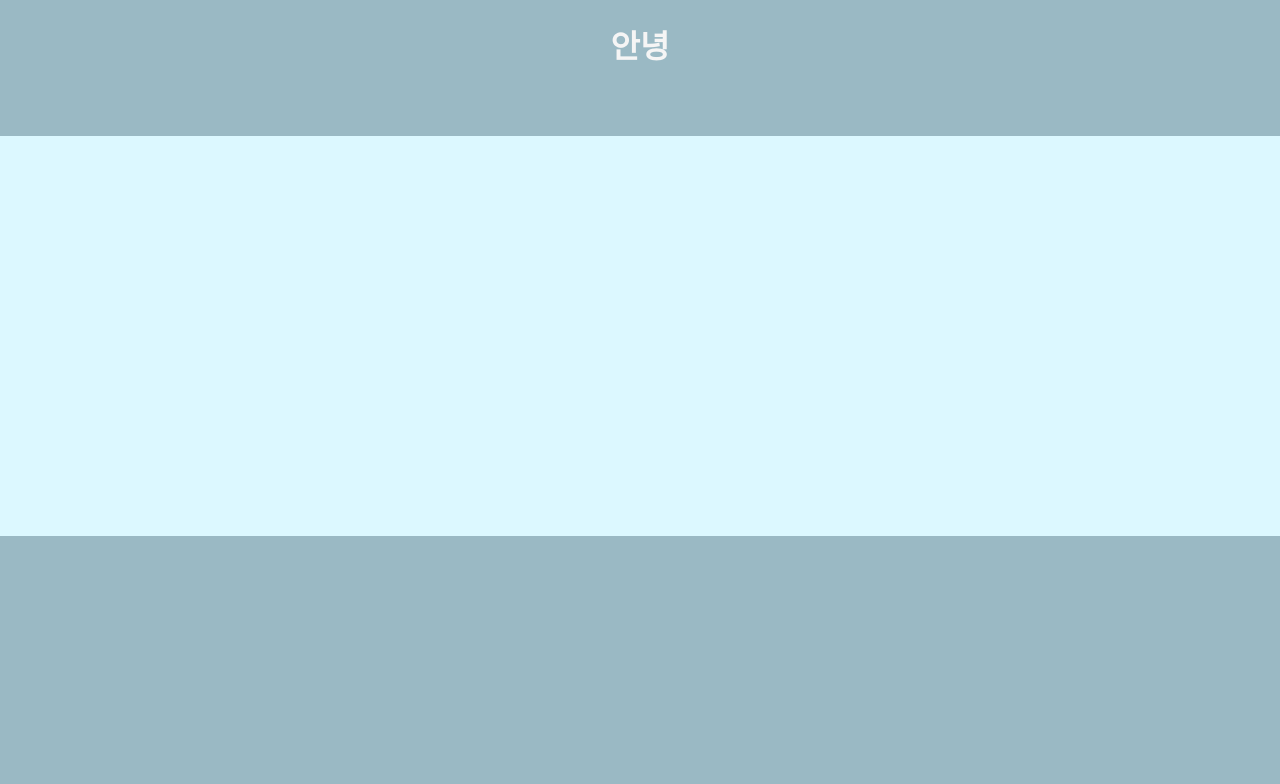
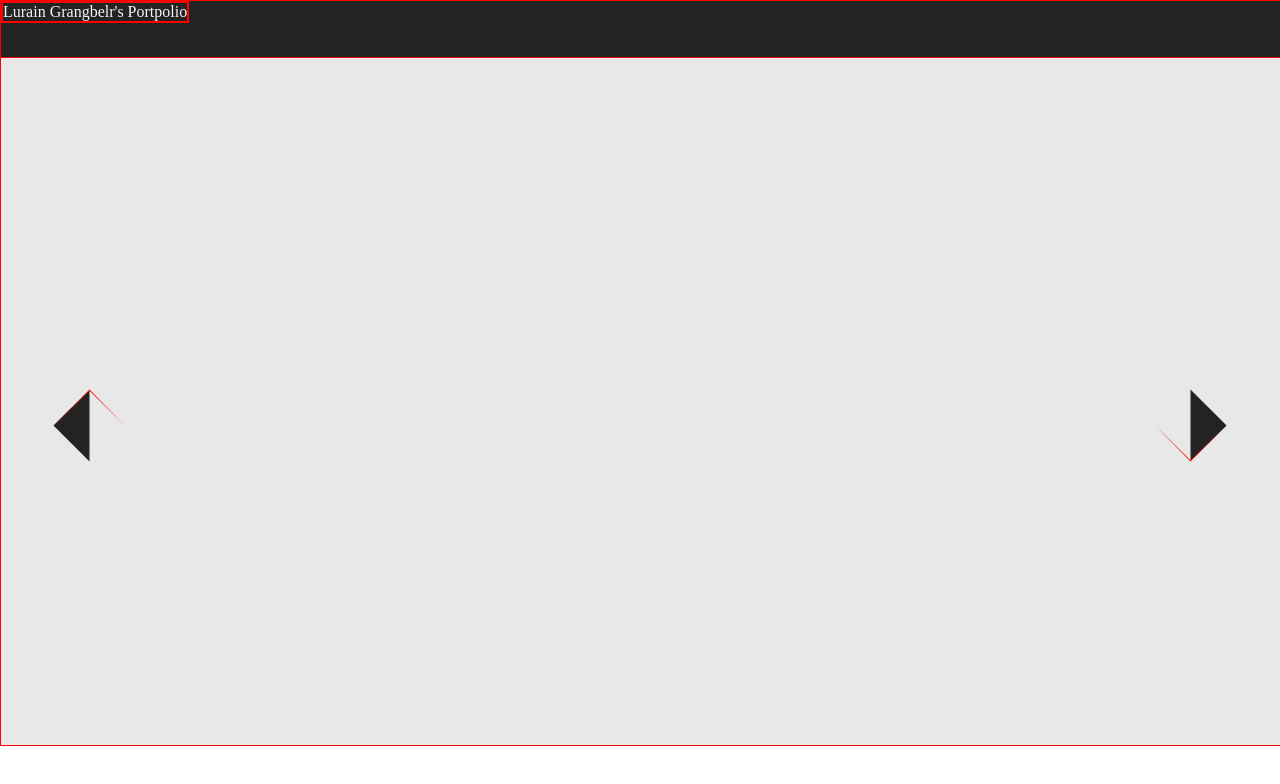
Before and after one commit to GrangbelrLurain/Project, a plain HTML site: page index.html in a window 1280 px wide. Drawn offline with Linux system fonts and the light colour scheme.

Commit message:
2018-03-09 #2 studing CSS3 well done.

```diff
--- a/index.css
+++ b/index.css
@@ -3,35 +3,60 @@ html,body {
   height: 100%;
   padding: 0px;
   margin: 0px;
-  overflow-y:hidden;
+  font-family: 'Nanum Brush Script', serif;
+  color: whitesmoke;
+  overflow-x:hidden;
 }
 @import url(http://fonts.googleapis.com/earlyaccess/nanumgothic.css);
 div {
- //   border : solid 1px red;
+ border : solid 1px red;*/
 }
 .header {
-    height: 17%;
-    background-color: rgb(154, 185, 196);
+    position: absolute;
+    height: 7%;
+    width: 100%;
+    background-color: #232323
 }
-.header .box{
-    margin: 500px, auto;
-    padding:30px,auto;
-    align-items: center;
-    overflow: hidden;
+.header .middle-box{
+  display:table-cell;
+  text-align:center;
+  vertical-align:middle;
 }
-.header .box h1{
-    text-align: center;
-    font-family: 'Nanum Brush Script', serif;
-    color: whitesmoke;
-    height: 100%;
-    width: 100%;
+.header .middle-box div{
+  display: inline-block;
+  margin: 0 auto;
 }
 .content {
     width: 100%;
-    height: 50%;
-    background-color: rgb(220, 248, 255);
+    height: 93%;
+    background-color: #E8E8E8
+  }
+
+.left-menu, .right-menu{
+  position: fixed;
+  display: block;
+  border-right:50px solid transparent; /*border의 성질을 이용해 오른쪽테두리만 투명으로 만든다. */
+  border-bottom:50px solid #232323; /*border를 사용해 두께를 만든다.*/
+  -webkit-transition: 1s;
+  transition: 1s;
+  top:50%;
 }
-.footer {
-    height: 33%;
-    background-color: rgb(154, 185, 196);
+.left-menu:hover, .right-menu:hover{
+  border-bottom:50px solid #E8E8E8;
 }
+.left-menu{
+  left:5%;
+  transform:rotate(45deg);
+  -ms-transform:rotate(45deg);
+  -webkit-transform:rotate(45deg);
+  -moz-transform:rotate(45deg);
+  -o-transform:rotate(45deg);
+}
+.right-menu{
+  right:5%;
+  transform:rotate(225deg);
+  -ms-transform:rotate(225deg);
+  -webkit-transform:rotate(225deg);
+  -moz-transform:rotate(225deg);
+  -o-transform:rotate(225deg);
+}
--- a/index.html
+++ b/index.html
@@ -3,17 +3,18 @@
   <head>
     <meta charset="utf-8">
     <title>Portpolio</title>
-
     <link rel="stylesheet" href="index.css">
     <link rel="stylesheet" href="indexScr.css">
   </head>
   <body>
     <div class="header">
-        <div class="box"><h1>안녕</h1></div>
+      <div class="middle-box">
+        <div>Lurain Grangbelr's Portpolio</div>
+      </div>
     </div>
     <div class="content">
-    </div>
-    <div class="footer">
+      <div class="left-menu"><a><span/></a></div>
+      <div class="right-menu"></div>
     </div>
     <script src="index.js" charset="utf-8"></script>
   </body>
--- a/indexScr.css
+++ b/indexScr.css
@@ -1,17 +1,15 @@
-//*::-webkit-scrollbar{
-  width:15px;
-  height:15px;
+::-webkit-scrollbar{
+  background-color: #E8E8E8
 }
 ::-webkit-scrollbar-tarck{
-  background-color: rgba(255,255,255,0.5);
+  background-color: #232323
 }
 ::-webkit-scrollbar-tumb{
-  background-color: white;
+  background-color: #232323
 }
 ::-webkit-scrollbar-button{
-  background-color: rgba(30,30,30,0.7);
+  background-color: #E8E8E8
 }
 ::-webkit-scrollbar-corner{
-  background-color: rgba(255,255,255,0.7);
+  background-color: #E8E8E8
 }
-*//
```
